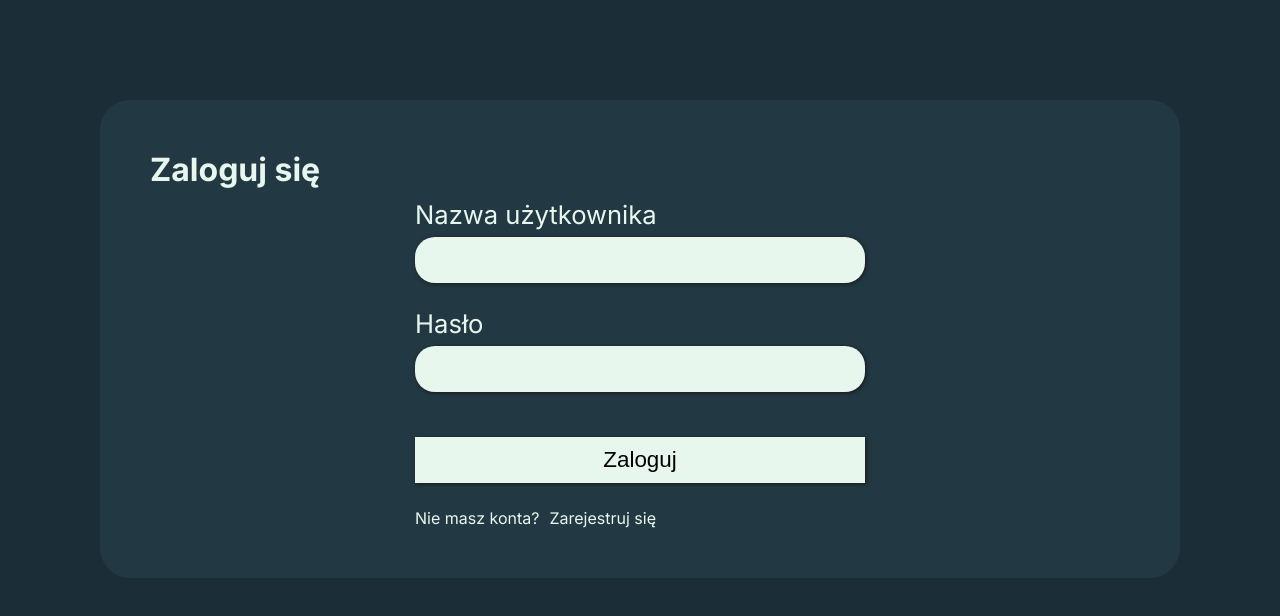
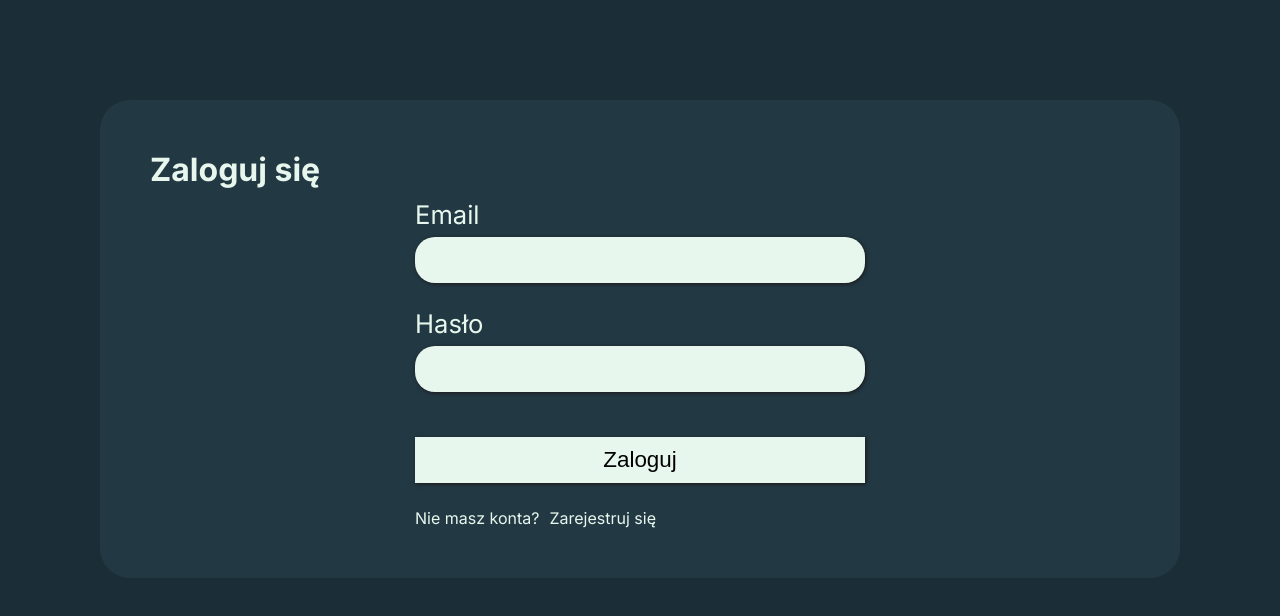
Before and after one commit to mikitomi21/WebPage, a Next.js app in the folder frontend/: page /login in a window 1280 px wide. Shown: the top 616 px of the page. Built offline with nearby package versions, Linux system fonts and the light colour scheme.

Commit message:
login function created (not working)

```diff
--- a/frontend/app/login/page.tsx
+++ b/frontend/app/login/page.tsx
@@ -1,21 +1,21 @@
 import Link from 'next/link';
 import styles from './page.module.scss';
+import signIn from '../lib/actions';
 
 export default function Login() {
 	return (
 		<section className={styles.container}>
 			<h3>Zaloguj się</h3>
-			<form className={styles.form}>
+			<form className={styles.form} onSubmit={signIn}>
 				<div className={styles.form_field}>
-					<label htmlFor='userName'>Nazwa użytkownika</label>
+					<label htmlFor='email'>Email</label>
 					<div className={styles.input_container}>
 						<input
 							className={styles.input}
-							type='text'
-							name='userName'
-							id='userName'
+							type='email'
+							name='email'
+							id='email'
 							autoComplete='off'
-							minLength={4}
 							required
 						/>
 						<div className={styles.input_focus}></div>
```
